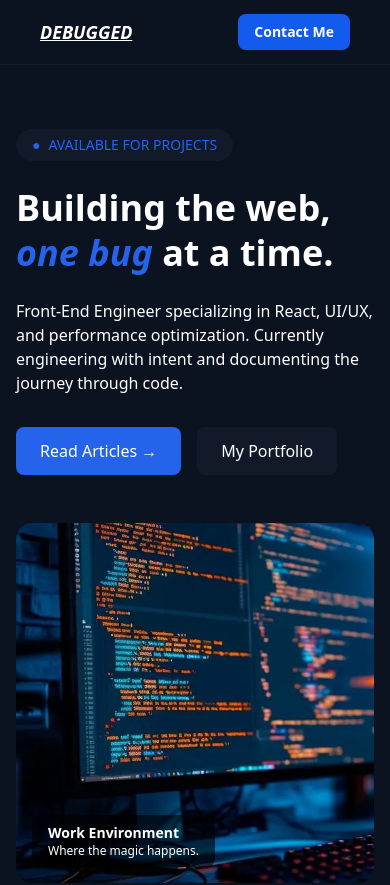
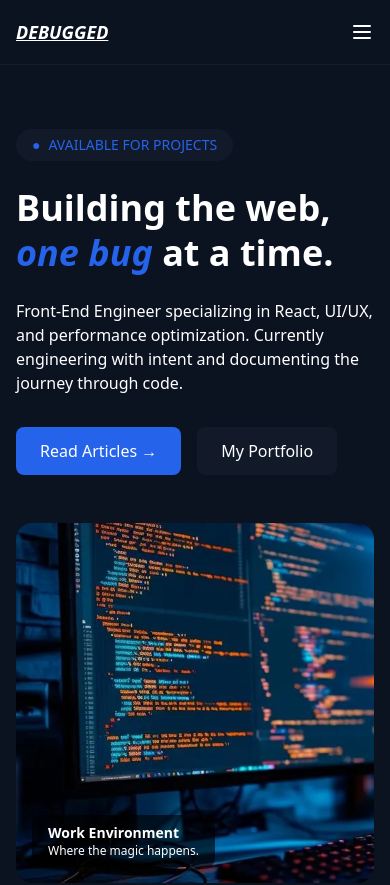
Before and after one commit to samuelkaranja/Personal-Blog, a React (Vite) app: page / in a window 390 px wide. Shown: the top 885 px of the page. Built offline with nearby package versions, Linux system fonts and the light colour scheme; the HTML template or start-up script is replaced by a standard one.

Commit message:
Made the Navbar responsive

```diff
--- a/src/components/dashboard/editor/EditorToolbar.tsx
+++ b/src/components/dashboard/editor/EditorToolbar.tsx
@@ -12,7 +12,7 @@ const EditorToolbar = ({ editor }: Props) => {
      ${active ? "bg-blue-100 text-blue-600" : "hover:bg-gray-100"}`;
 
   return (
-    <div className="flex flex-wrap items-center justify-center gap-1 p-2 border rounded-lg text-black bg-white shadow-sm mb-4 sticky top-4 z-10">
+    <div className="flex flex-wrap items-center justify-center gap-1 p-2 border border-gray-300 rounded-lg text-black bg-white shadow-sm mb-4 sticky top-4 z-10">
       {/* Text styles */}
       <button
         onClick={() => editor.chain().focus().toggleBold().run()}
--- a/src/components/dashboard/editor/TagInput.tsx
+++ b/src/components/dashboard/editor/TagInput.tsx
@@ -3,7 +3,7 @@ const TagInput = () => {
     <div>
       <label className="text-sm text-black font-medium">Tags</label>
       <input
-        className="mt-1 w-full border border-gray-600 rounded px-3 py-2 text-black text-sm placeholder:text-black"
+        className="mt-1 w-full border border-gray-600 rounded px-3 py-2 text-black text-sm placeholder:text-gray-500"
         placeholder="Add tag..."
       />
       <div className="flex gap-2 mt-3">
--- a/src/components/layout/NavBar.tsx
+++ b/src/components/layout/NavBar.tsx
@@ -1,13 +1,21 @@
 import { Link } from "react-router-dom";
+import { useState } from "react";
 
 const NavBar: React.FC = () => {
+  const [menuOpen, setMenuOpen] = useState(false);
+
   return (
     <header className="border-b border-white/5 bg-bg">
-      <nav className="flex items-center justify-between h-16 px-10">
-        <Link to="/" className="text-white font-bold text-lg underline italic">
+      <nav className="flex items-center justify-between h-16 px-4 md:px-10">
+        {/* Logo */}
+        <Link
+          to="/"
+          className="text-white font-bold text-lg underline italic"
+        >
           DEBUGGED
         </Link>
 
+        {/* Desktop Links */}
         <div className="hidden md:flex items-center gap-8 text-sm text-[#94A3B8]">
           <Link to="/" className="hover:underline">
             Home
@@ -20,16 +28,71 @@ const NavBar: React.FC = () => {
           </Link>
         </div>
 
-        <div className="flex items-center gap-4">
+        {/* Right Section */}
+        <div className="hidden md:flex items-center gap-4">
           <input
             placeholder="Search articles..."
-            className="hidden sm:block bg-[#121A2A] text-sm rounded-lg px-3 py-3 text-white placeholder-[#94A3B8] outline-none"
+            className="bg-[#121A2A] text-sm rounded-lg px-3 py-2 text-white placeholder-[#94A3B8] outline-none"
           />
           <button className="bg-[#135bec] text-white font-bold px-4 py-2 rounded-lg text-sm">
             Contact Me
           </button>
         </div>
+
+        {/* Mobile Menu Button */}
+        <button
+          onClick={() => setMenuOpen(!menuOpen)}
+          className="md:hidden text-white"
+        >
+          <svg
+            xmlns="http://www.w3.org/2000/svg"
+            className="h-6 w-6"
+            fill="none"
+            viewBox="0 0 24 24"
+            stroke="currentColor"
+          >
+            {menuOpen ? (
+              <path
+                strokeLinecap="round"
+                strokeLinejoin="round"
+                strokeWidth={2}
+                d="M6 18L18 6M6 6l12 12"
+              />
+            ) : (
+              <path
+                strokeLinecap="round"
+                strokeLinejoin="round"
+                strokeWidth={2}
+                d="M4 6h16M4 12h16M4 18h16"
+              />
+            )}
+          </svg>
+        </button>
       </nav>
+
+      {/* Mobile Menu */}
+      {menuOpen && (
+        <div className="md:hidden px-4 pb-4 space-y-4 text-sm text-[#94A3B8]">
+          <Link to="/" className="block hover:underline">
+            Home
+          </Link>
+          <Link to="/articles" className="block hover:underline">
+            Articles
+          </Link>
+          <Link to="/admin/dashboard" className="block hover:underline">
+            Dashboard
+          </Link>
+
+          <input
+            placeholder="Search articles..."
+            className="w-full bg-[#121A2A] text-sm rounded-lg px-3 py-2 text-white placeholder-[#94A3B8] outline-none"
+          />
+
+          <button className="w-full bg-[#135bec] text-white font-bold px-4 py-2 rounded-lg text-sm">
+            Contact Me
+          </button>
+        </div>
+      )}
     </header>
   );
 };
```
